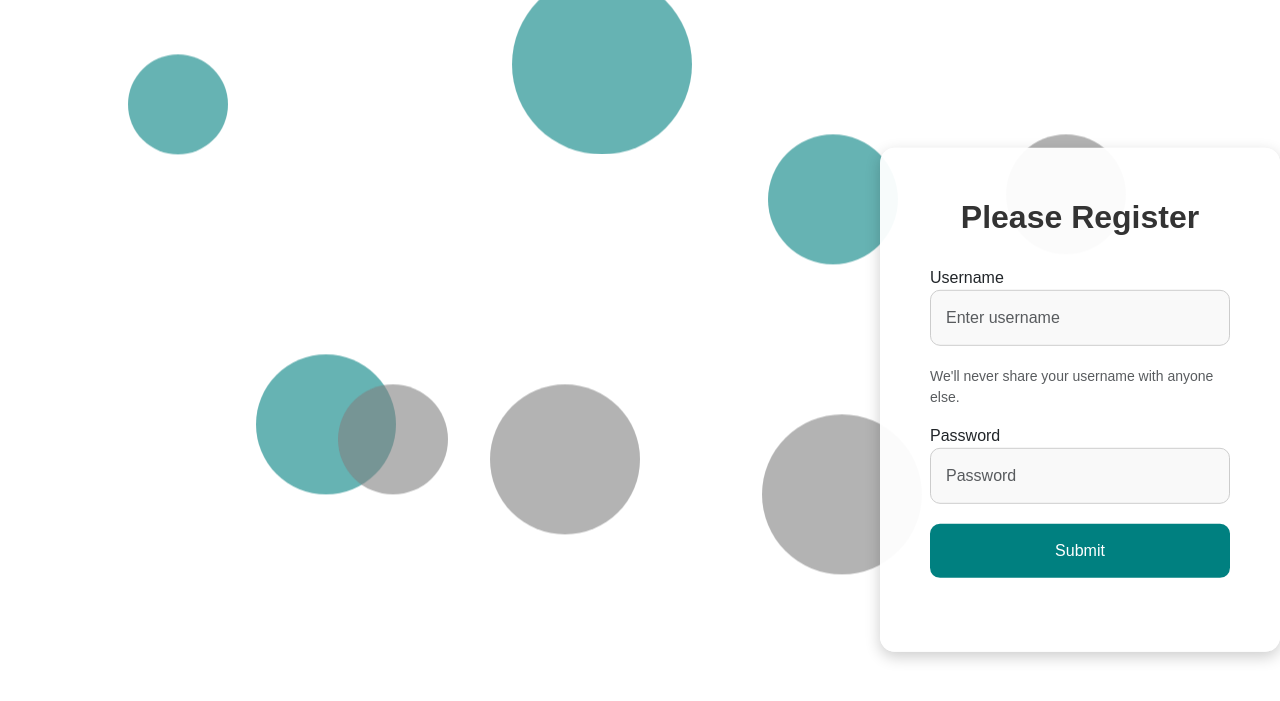
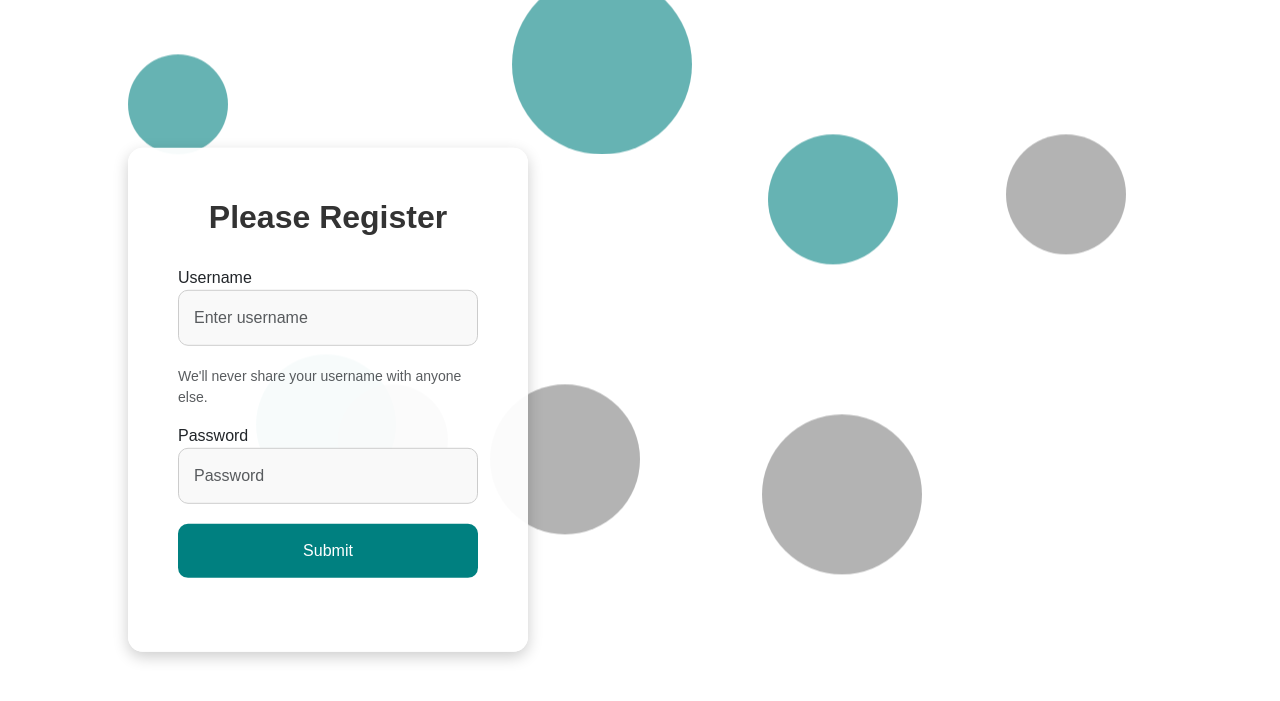
Before and after one commit to resilientdb/ResChat, a Django app: page /register/ in a window 1280 px wide. Shown: the top 701 px of the page. Run offline with Django 4.2, Linux system fonts and the light colour scheme; some libraries are stand-ins or nearby versions.

```diff
--- a/app0/templates/register.html
+++ b/app0/templates/register.html
@@ -24,7 +24,7 @@
     .circle {
         border-radius: 50%;
         position: absolute;
-        animation: move 15s linear infinite; /* Faster animation */
+        animation: move 15s linear infinite;
         opacity: 0.6;
     }
 
@@ -33,7 +33,6 @@
         50% { transform: translateY(-15vh); }
     }
 
-    /* More circles with various sizes and positions */
     .circle1 { width: 100px; height: 100px; background-color: #008080; left: 10%; top: 20%; }
     .circle2 { width: 120px; height: 120px; background-color: #808080; right: 12%; top: 30%; }
     .circle3 { width: 140px; height: 140px; background-color: #008080; left: 20%; bottom: 25%; }
@@ -44,7 +43,7 @@
     .circle8 { width: 110px; height: 110px; background-color: #808080; right: 65%; bottom: 25%; }
 
     .register-container {
-        position: relative;
+        position: absolute;
         z-index: 1;
         background-color: rgba(255, 255, 255, 0.95);
         padding: 50px;
@@ -52,10 +51,9 @@
         box-shadow: 0 5px 15px rgba(0, 0, 0, 0.2);
         width: 400px;
         max-width: 100%;
-        margin: auto;
         top: 50%;
-        left: 50%;
-        transform: translate(-50%, -50%);
+        left: 10%;
+        transform: translateY(-50%);
     }
 
     .register-title {
```
